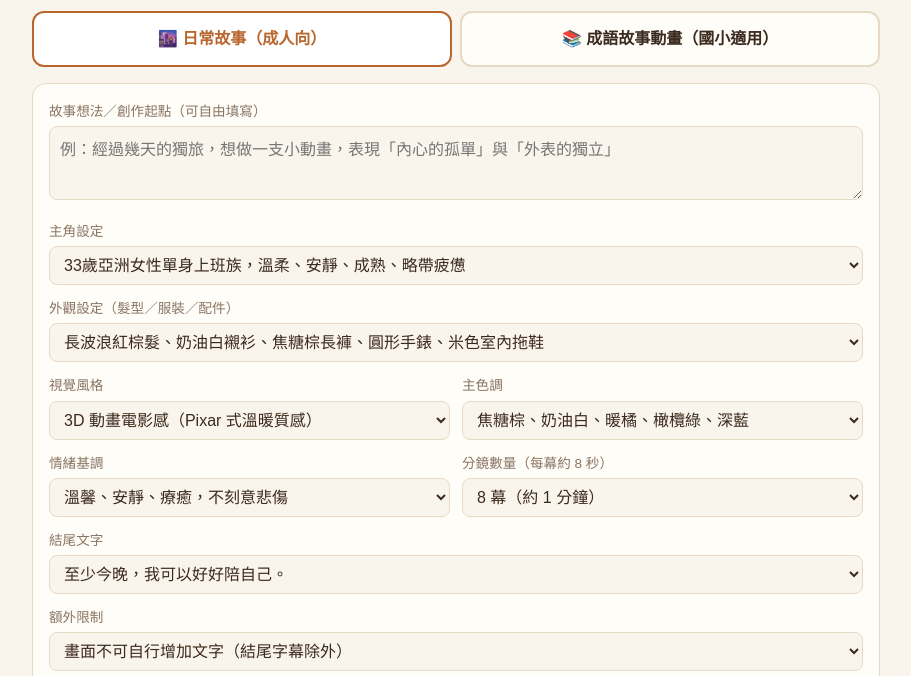
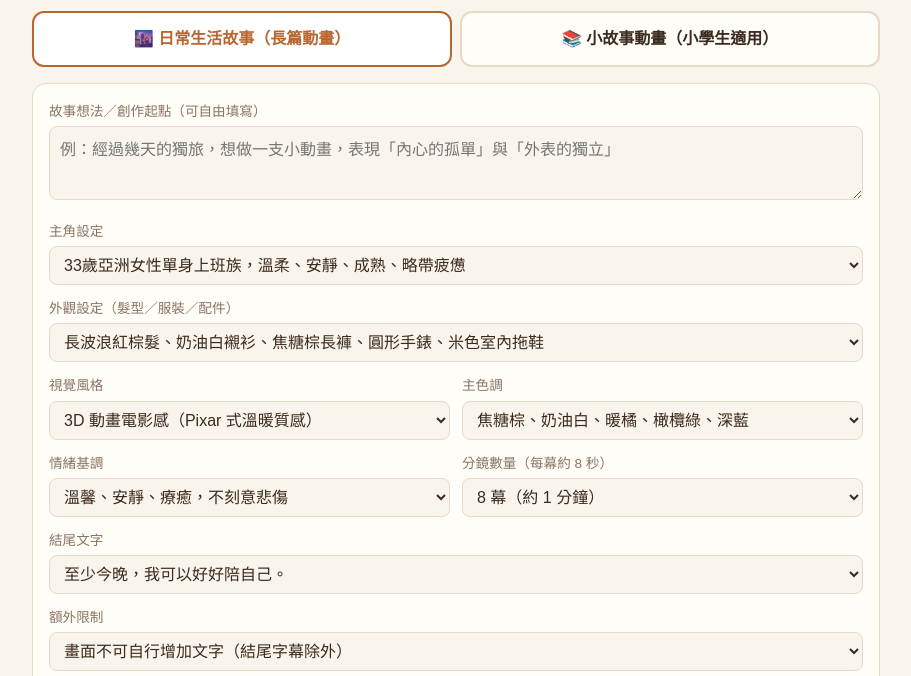
Before and after one commit to Lishan651125/animation, a plain HTML site: page index.html in a window 1280 px wide. Shown: the part 124-800 px from the top of the page, without its empty margins (184-1095 px from the left). Drawn offline with Linux system fonts and the light colour scheme.

Commit message:
index.html

```diff
--- a/index.html
+++ b/index.html
@@ -41,8 +41,8 @@ button.ghost{background:transparent;color:var(--acc)}
 <p class="sub">選好設定 → 一鍵產生提示詞 → 貼到 Claude / ChatGPT / Gemini 等 AI，即可得到完整動畫腳本。本頁純前端，不會傳送任何資料。</p>
 
 <div class="tabs">
-<div class="tab active" id="tabA" onclick="switchMode('A')">🌆 日常故事（成人向）</div>
-<div class="tab" id="tabB" onclick="switchMode('B')">📚 成語故事動畫（國小適用）</div>
+<div class="tab active" id="tabA" onclick="switchMode('A')">🌆 日常生活故事（長篇動畫）</div>
+<div class="tab" id="tabB" onclick="switchMode('B')">📚 小故事動畫（小學生適用）</div>
 </div>
 
 <!-- MODE A -->
```
